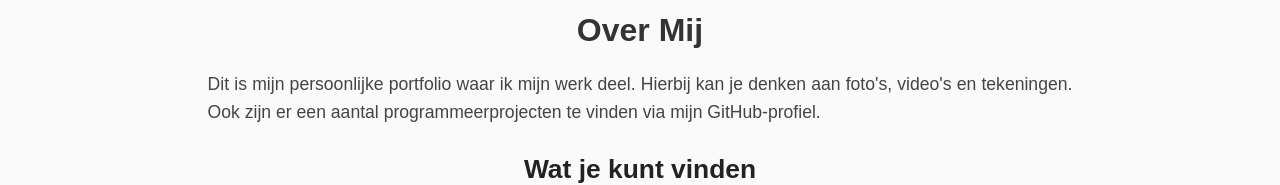
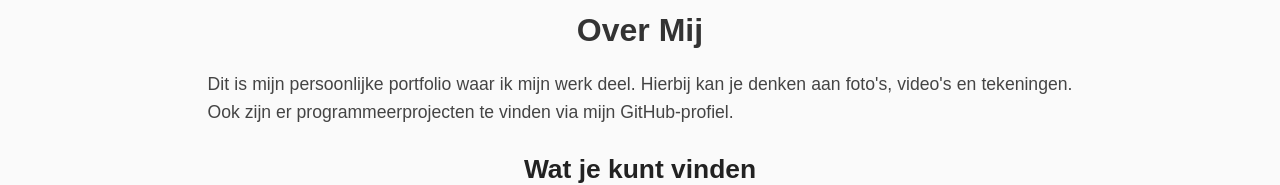
Before and after one commit to wcuperus/portfolio, a plain HTML site: page index.html in a window 1280 px wide. Shown: the part 678-863 px from the top of the page. Drawn offline with Linux system fonts and the light colour scheme.

Commit message:
Update index.html

```diff
--- a/index.html
+++ b/index.html
@@ -29,7 +29,7 @@
 </section>
       <h1>Over Mij</h1>
       <section class="intro">
-      <p>Dit is mijn persoonlijke portfolio waar ik mijn werk deel. Hierbij kan je denken aan foto's, video's en tekeningen. Ook zijn er een aantal programmeerprojecten te vinden via mijn GitHub-profiel.</p>
+      <p>Dit is mijn persoonlijke portfolio waar ik mijn werk deel. Hierbij kan je denken aan foto's, video's en tekeningen. Ook zijn er programmeerprojecten te vinden via mijn GitHub-profiel.</p>
     </section>
 
       <main>
```
